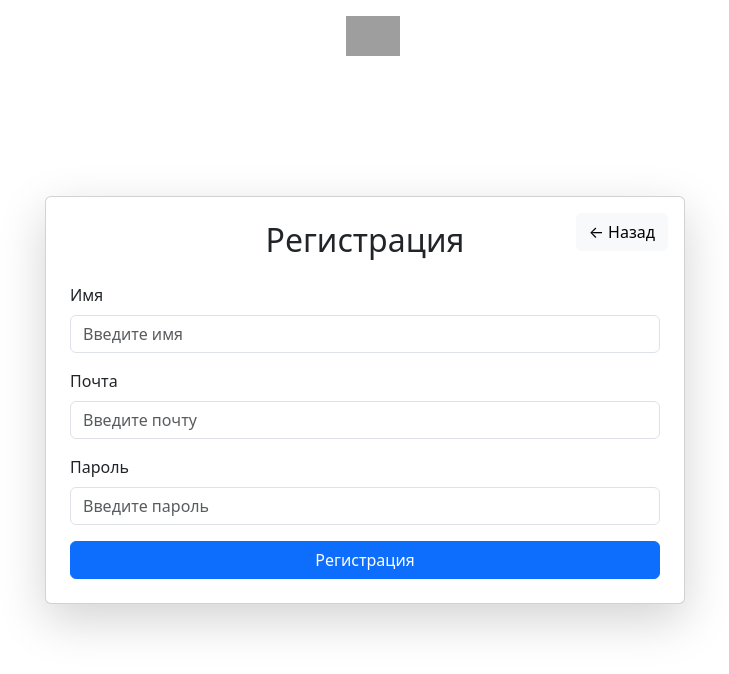
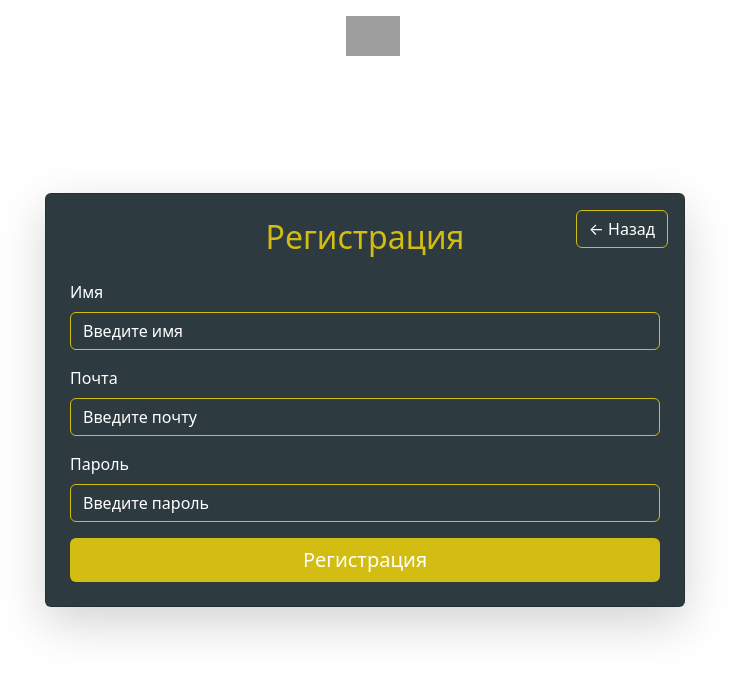
Before and after one commit to ilyasilkin27/lms-lenno, a React (Create React App) app in the folder frontend/: page /register in a window 1280 px wide. Shown: the top 674 px of the page, without its empty margins (275-1004 px from the left). Built offline with nearby package versions, Linux system fonts and the light colour scheme; grey boxes are pictures that could not be loaded.

Commit message:
delete 1 file and update 5 files

```diff
--- a/frontend/package.json
+++ b/frontend/package.json
@@ -5,10 +5,12 @@
   "dependencies": {
     "bootstrap": "^5.3.3",
     "cra-template": "1.2.0",
+    "css-loader": "^7.1.2",
     "react": "^19.0.0",
     "react-dom": "^19.0.0",
     "react-router-dom": "^7.1.1",
-    "react-scripts": "5.0.1"
+    "react-scripts": "5.0.1",
+    "style-loader": "^4.0.0"
   },
   "scripts": {
     "start": "react-scripts start",
--- /dev/null
+++ b/frontend/src/assets/styles/home.css
@@ -0,0 +1,34 @@
+.home-container {
+  background-color: #2d3a3f;
+
+  .card-container {
+    background-color: #2d3a3f;
+    color: #fff;
+
+    .title {
+      color: #d4bd13;
+    }
+
+    .btn-custom {
+      background-color: #d4bd13;
+      color: #fff;
+      font-size: 1.25rem;
+      border: none;
+    }
+
+    .btn-custom:focus {
+        outline: none;
+        box-shadow: 0 0 0 3px rgba(212, 189, 19, 0.5);
+    }
+
+    .btn-outline-custom {
+      background-color: transparent;
+      color: #fff;
+      border-color: #d4bd13;
+    }
+
+    .btn-outline-custom:focus {
+        outline: none;
+        box-shadow: 0 0 0 3px rgba(212, 189, 19, 0.5);
+      }  }
+}
--- /dev/null
+++ b/frontend/src/assets/styles/login.css
@@ -0,0 +1,50 @@
+.login-container {
+  background-color: #2d3a3f !important;
+}
+
+.card-container {
+  background-color: #2d3a3f !important;
+  color: #fff !important;
+}
+
+.back-link {
+  background-color: #2d3a3f !important;
+  color: #fff !important;
+  border-color: #d4bd13 !important;
+}
+
+.back-link:focus {
+  outline: none !important;
+  box-shadow: 0 0 0 3px rgba(212, 189, 19, 0.5) !important;
+}
+
+.title {
+  color: #d4bd13 !important;
+}
+
+.input-field {
+  background-color: #2d3a3f !important;
+  color: #d4bd13 !important;
+  border-color: #d4bd13 !important;
+}
+
+.input-field::placeholder {
+  color: #fff !important;
+}
+
+.input-field:focus {
+  outline: none !important;
+  box-shadow: 0 0 0 3px rgba(212, 189, 19, 0.5) !important;
+}
+
+.submit-btn {
+  background-color: #d4bd13 !important;
+  color: #fff !important;
+  font-size: 1.25rem !important;
+  width: 100% !important;
+}
+
+.submit-btn:focus {
+  outline: none !important;
+  box-shadow: 0 0 0 3px rgba(212, 189, 19, 0.5) !important;
+}
--- /dev/null
+++ b/frontend/src/assets/styles/register.css
@@ -0,0 +1,58 @@
+.register-container {
+  background-color: #2d3a3f !important;
+}
+
+.card-container {
+  background-color: #2d3a3f !important;
+  color: #fff !important;
+}
+
+.back-link {
+  background-color: #2d3a3f !important;
+  color: #fff !important;
+  border-color: #d4bd13 !important;
+}
+
+.back-link:focus {
+  outline: none !important;
+  box-shadow: 0 0 0 3px rgba(212, 189, 19, 0.5) !important;
+}
+
+.title {
+  color: #d4bd13 !important;
+}
+
+.input-field {
+  background-color: #2d3a3f !important;
+  color: #d4bd13 !important;
+  border-color: #d4bd13 !important;
+}
+
+.input-field::placeholder {
+  color: #d4bd13 !important;
+}
+
+.input-field:focus {
+  outline: none !important;
+  box-shadow: 0 0 0 3px rgba(212, 189, 19, 0.5) !important;
+}
+
+.input-field.password {
+  color: #fff !important;
+}
+
+.input-field.password::placeholder {
+  color: #fff !important;
+}
+
+.submit-btn {
+  background-color: #d4bd13 !important;
+  color: #fff !important;
+  font-size: 1.25rem !important;
+  width: 100% !important;
+}
+
+.submit-btn:focus {
+  outline: none !important;
+  box-shadow: 0 0 0 3px rgba(212, 189, 19, 0.5) !important;
+}
--- a/frontend/src/components/Home.jsx
+++ b/frontend/src/components/Home.jsx
@@ -1,17 +1,18 @@
 import React from 'react';
 import { Link } from 'react-router-dom';
+import '../assets/styles/home.css';
 
 function Home() {
   return (
-    <div className="d-flex justify-content-center align-items-center vh-100 position-relative">
-      <div className="card p-4 shadow-lg w-10">
+    <div className="d-flex justify-content-center align-items-center vh-100 position-relative home-container">
+      <div className="card p-4 shadow-lg w-10 card-container">
         <div className="d-flex justify-content-center align-items-center vh-10">
           <div className="text-center">
-            <h1 className="mb-4">lenno</h1>
-            <Link to="/register" className="btn btn-primary btn-lg me-3">
+            <h1 className="mb-4 title">lenno</h1>
+            <Link to="/register" className="btn btn-primary btn-lg me-3 btn-custom">
               Регистрация
             </Link>
-            <Link to="/login" className="btn btn-secondary btn-lg">
+            <Link to="/login" className="btn btn-secondary btn-lg btn-outline-custom">
               Вход
             </Link>
           </div>
--- a/frontend/src/components/Login.jsx
+++ b/frontend/src/components/Login.jsx
@@ -1,6 +1,7 @@
 import React, { useState } from 'react';
 import { Link } from 'react-router-dom';
 import { loginUser } from '../api/userService';
+import '../assets/styles/login.css';
 
 function Login() {
   const [formData, setFormData] = useState({
@@ -29,24 +30,23 @@ function Login() {
   };
 
   return (
-    <div className="d-flex justify-content-center align-items-center vh-100 position-relative">
+    <div className="d-flex justify-content-center align-items-center vh-100 position-relative login-container">
       <div className="position-absolute top-0 left-0 ms-3 mt-3">
         <img
-          src="../../assets/logo.png"
+          src="../assets/logo.png"
           alt="lenno"
-          style={{ height: '40px' }}
         />
       </div>
 
-      <div className="card p-4 shadow-lg w-50">
+      <div className="card p-4 shadow-lg w-50 card-container">
         <Link
           to="/"
-          className="btn btn-light position-absolute top-0 end-0 m-3"
+          className="btn btn-light position-absolute top-0 end-0 m-3 back-link"
         >
           &larr; Назад
         </Link>
 
-        <h2 className="mb-4 text-center">Вход</h2>
+        <h2 className="mb-4 text-center title">Вход</h2>
         {error && <p className="text-danger text-center">{error}</p>}
         {success && <p className="text-success text-center">{success}</p>}
         <form onSubmit={handleSubmit}>
@@ -54,7 +54,7 @@ function Login() {
             <label className="form-label">Почта</label>
             <input
               type="email"
-              className="form-control"
+              className="form-control input-field"
               placeholder="Введите почту"
               name="email"
               value={formData.email}
@@ -66,7 +66,7 @@ function Login() {
             <label className="form-label">Пароль</label>
             <input
               type="password"
-              className="form-control"
+              className="form-control password input-field"
               placeholder="Введите пароль"
               name="password"
               value={formData.password}
@@ -74,7 +74,7 @@ function Login() {
               required
             />
           </div>
-          <button type="submit" className="btn btn-primary w-100">
+          <button type="submit" className="btn submit-btn">
             Вход
           </button>
         </form>
--- a/frontend/src/components/Register.jsx
+++ b/frontend/src/components/Register.jsx
@@ -30,7 +30,7 @@ function Register() {
   };
 
   return (
-    <div className="d-flex justify-content-center align-items-center vh-100 position-relative">
+    <div className="d-flex justify-content-center align-items-center vh-100 position-relative register-container">
       <div className="position-absolute top-0 left-0 ms-3 mt-3">
         <img
           src="../../assets/logo.png"
@@ -39,15 +39,15 @@ function Register() {
         />
       </div>
 
-      <div className="card p-4 shadow-lg w-50">
+      <div className="card p-4 shadow-lg w-50 card-container">
         <Link
           to="/"
-          className="btn btn-light position-absolute top-0 end-0 m-3"
+          className="btn btn-light position-absolute top-0 end-0 m-3 back-link"
         >
           &larr; Назад
         </Link>
 
-        <h2 className="mb-4 text-center">Регистрация</h2>
+        <h2 className="mb-4 text-center title">Регистрация</h2>
         {error && <p className="text-danger text-center">{error}</p>}
         {success && <p className="text-success text-center">{success}</p>}
         <form onSubmit={handleSubmit}>
@@ -55,7 +55,7 @@ function Register() {
             <label className="form-label">Имя</label>
             <input
               type="text"
-              className="form-control"
+              className="form-control input-field"
               placeholder="Введите имя"
               name="name"
               value={formData.name}
@@ -67,7 +67,7 @@ function Register() {
             <label className="form-label">Почта</label>
             <input
               type="email"
-              className="form-control"
+              className="form-control input-field"
               placeholder="Введите почту"
               name="login"
               value={formData.login}
@@ -79,7 +79,7 @@ function Register() {
             <label className="form-label">Пароль</label>
             <input
               type="password"
-              className="form-control"
+              className="form-control input-field password"
               placeholder="Введите пароль"
               name="password"
               value={formData.password}
@@ -87,7 +87,7 @@ function Register() {
               required
             />
           </div>
-          <button type="submit" className="btn btn-primary w-100">
+          <button type="submit" className="btn submit-btn">
             Регистрация
           </button>
         </form>
```
Also changed, not shown: frontend/src/assets/logo.png (renamed from frontend/assets/logo.png), 1 other file (tests, documents, lock files or other folders).
